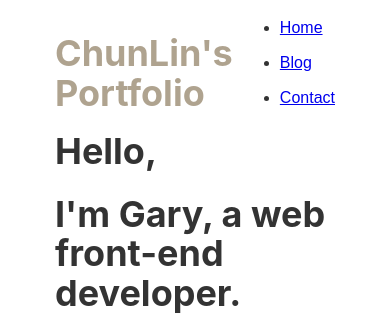
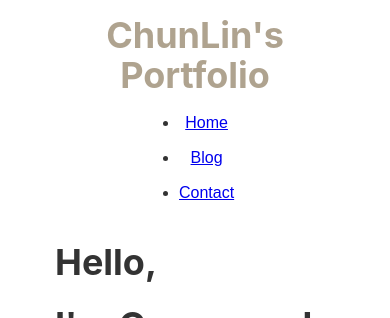
Before and after one commit to Chun-Lin/ChunLin-Blog, a Gatsby site: page / in a window 390 px wide. Shown: the top 318 px of the page. Built offline with nearby package versions, Linux system fonts and the light colour scheme; Gatsby itself is replaced by a stand-in of ours.

Commit message:
style: 💄 make the header component responsive to the screen

```diff
--- a/src/components/Header.module.scss
+++ b/src/components/Header.module.scss
@@ -40,5 +40,15 @@
       border-radius: 1px;
     }
   }
+}
 
+@media screen and (max-width: 900px) {
+  .header {
+    text-align: center;
+    flex-direction: column;
+
+    nav {
+      margin: 1rem;
+    }
+  }
 }
```
